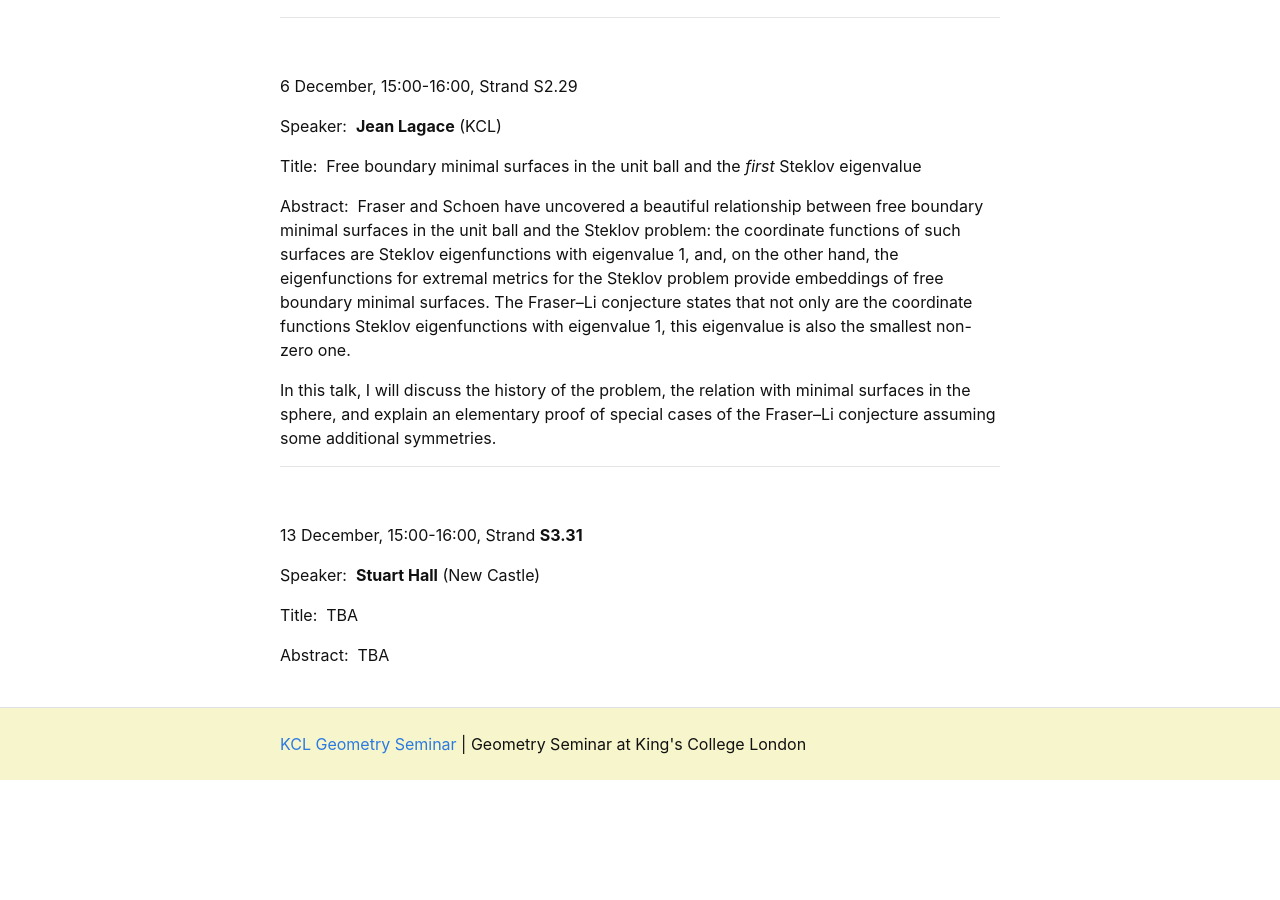
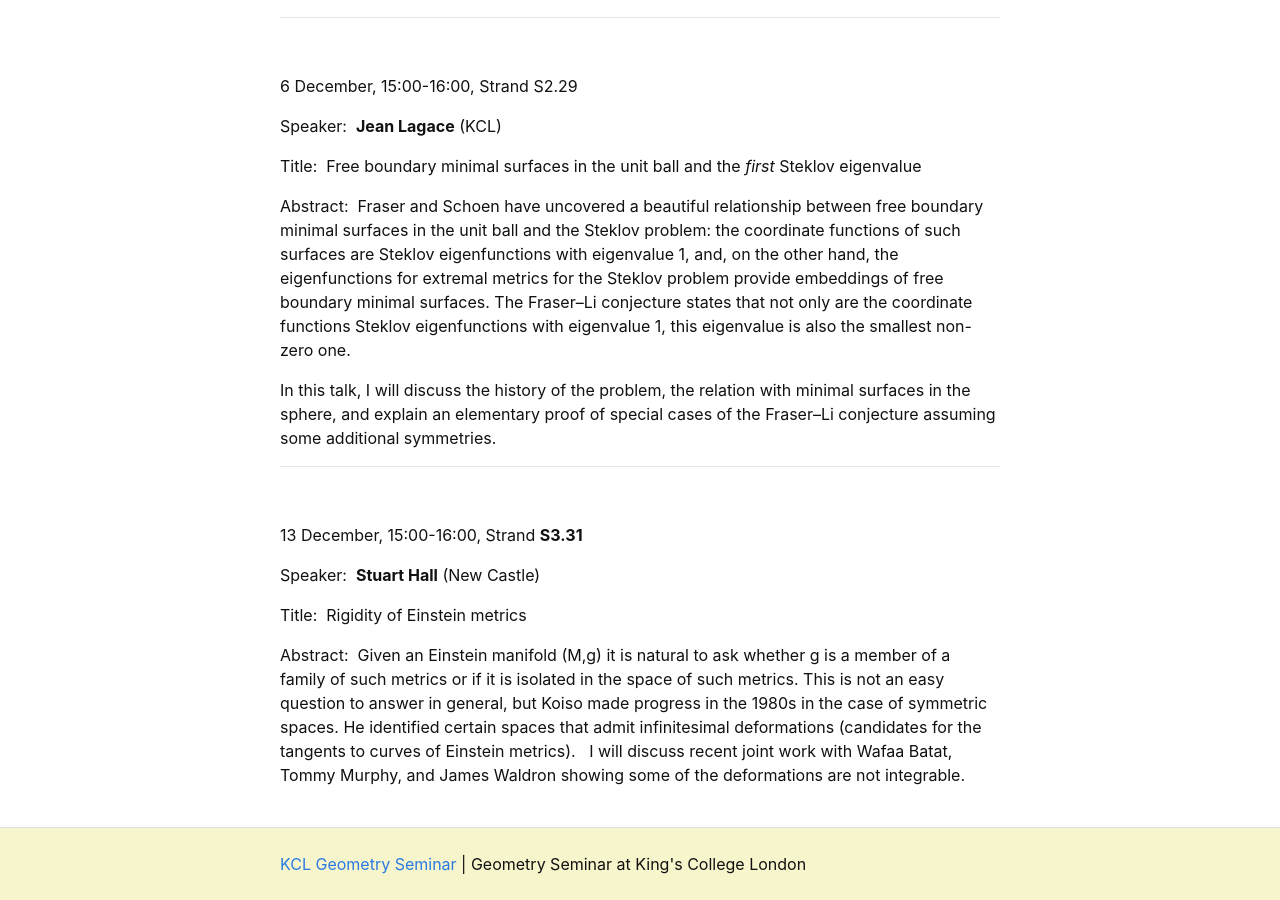
Before and after one commit to kcl-geometry-seminar/kcl-geometry-seminar.github.io, a Jekyll site: the page built from pages/index.md, in a window 1280 px wide and 900 px high, scrolled down 3296 px. Built offline with Jekyll 4.4.1, drawn with Linux system fonts in a browser that asks for light colours; formulas are drawn with MathJax 3; a script that is not in the unit is left out; before the commit the page ends 4076 px from its top, so only the background shows below that.

Commit message:
added Stuart's talk

```diff
--- a/pages/index.md
+++ b/pages/index.md
@@ -126,6 +126,8 @@ In this talk, I will discuss the history of the problem, the relation with minim
 
 Speaker:&nbsp; **Stuart Hall** (New Castle)
 
-Title:&nbsp; TBA
+Title:&nbsp; Rigidity of Einstein metrics
 
-Abstract:&nbsp; TBA
+Abstract:&nbsp; Given an Einstein manifold (M,g) it is natural to ask whether g is a member of a family of such metrics or if it is isolated in the space of such metrics. This is not an easy question to answer in general, but Koiso made progress in the 1980s in the case of symmetric spaces. He identified certain spaces that admit infinitesimal deformations (candidates for the tangents to curves of Einstein metrics).
+
+I will discuss recent joint work with Wafaa Batat, Tommy Murphy, and James Waldron showing some of the deformations are not integrable.
```
